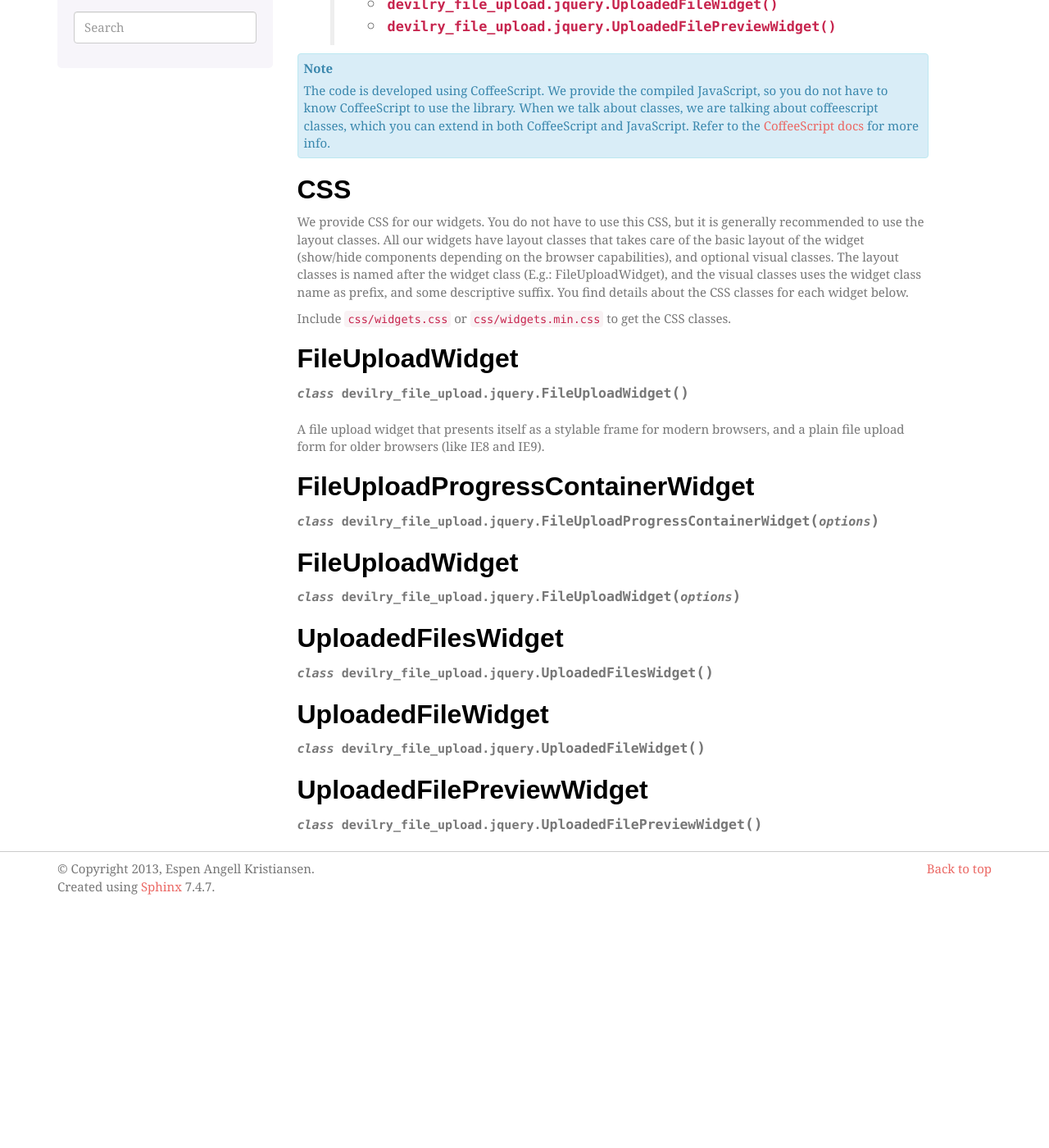
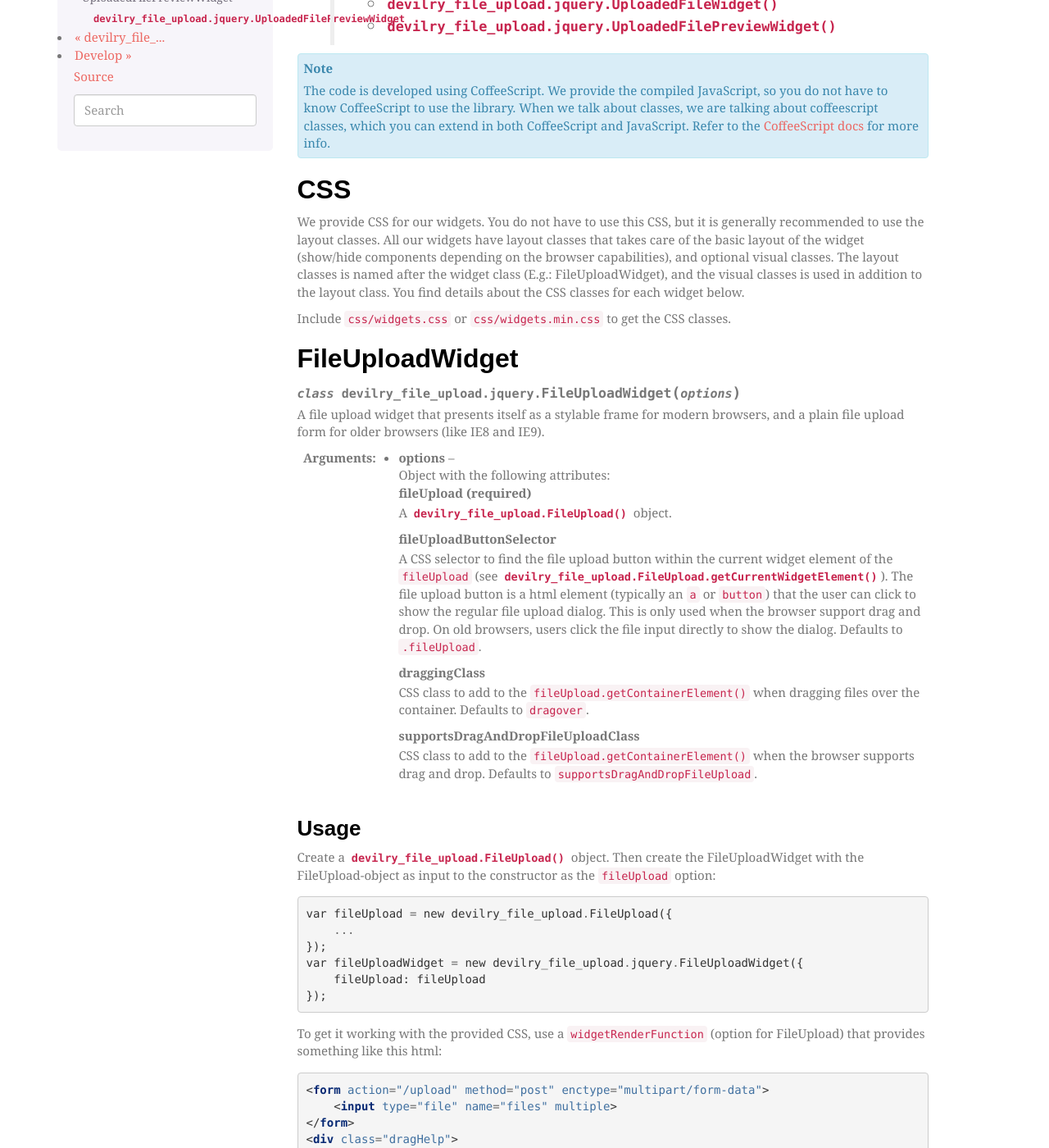
Before and after one commit to devilry/devilry_file_upload, a Sphinx documentation site: the page built from docs/source/jquerywidgets.rst, in a window 1280 px wide and 1400 px high, scrolled down 554 px. Shown: the whole window at 82% size. Built offline with Sphinx 7.4.7, drawn with Linux system fonts in a browser that asks for light colours; some web fonts are replaced; before the commit the page ends 1657 px from its top, so only the background shows below that; some of the changed text lies outside the part shown.

Commit message:
Cleanup the CSS.

```diff
--- a/docs/source/jquerywidgets.rst
+++ b/docs/source/jquerywidgets.rst
@@ -43,8 +43,8 @@
 that takes care of the basic layout of the widget (show/hide components
 depending on the browser capabilities), and optional visual classes. The layout classes
 is named after the widget class (E.g.: FileUploadWidget), and the visual
-classes uses the widget class name as prefix, and some descriptive suffix. You
-find details about the CSS classes for each widget below.
+classes is used in addition to the layout class. You find details about the CSS
+classes for each widget below.
 
 Include ``css/widgets.css`` or ``css/widgets.min.css`` to get the CSS classes.
 
@@ -52,17 +52,119 @@
 
 FileUploadWidget
 ================
-.. class:: devilry_file_upload.jquery.FileUploadWidget
+.. class:: devilry_file_upload.jquery.FileUploadWidget(options)
 
-A file upload widget that presents itself as a stylable frame for modern
-browsers, and a plain file upload form for older browsers (like IE8 and
-IE9).
+    A file upload widget that presents itself as a stylable frame for modern
+    browsers, and a plain file upload form for older browsers (like IE8 and
+    IE9).
 
+    :param options: Object with the following attributes:
+
+        fileUpload (required)
+            A :class:`devilry_file_upload.FileUpload` object.
+
+        fileUploadButtonSelector
+            A CSS selector to find the file upload button within the current
+            widget element of the ``fileUpload`` (see
+            :class:`devilry_file_upload.FileUpload.getCurrentWidgetElement`).
+            The file upload button is a html element (typically an ``a`` or
+            ``button``) that the user can click to show the regular file upload
+            dialog. This is only used when the browser support drag and drop.
+            On old browsers, users click the file input directly to show the
+            dialog. Defaults to ``.fileUpload``.
+
+        draggingClass
+            CSS class to add to the ``fileUpload.getContainerElement()`` when
+            dragging files over the container. Defaults to ``dragover``.
+
+        supportsDragAndDropFileUploadClass
+            CSS class to add to the ``fileUpload.getContainerElement()`` when
+            the browser supports drag and drop. Defaults to
+            ``supportsDragAndDropFileUpload``.
+
+
+Usage
+-----
+
+Create a :class:`devilry_file_upload.FileUpload` object. Then create the
+FileUploadWidget with the FileUpload-object as input to the constructor as the
+``fileUpload`` option::
+
+    var fileUpload = new devilry_file_upload.FileUpload({
+        ...
+    });
+    var fileUploadWidget = new devilry_file_upload.jquery.FileUploadWidget({
+        fileUpload: fileUpload
+    });
+
+To get it working with the provided CSS, use a ``widgetRenderFunction`` (option
+for FileUpload) that provides something like this html:
+
+.. code-block:: html
+
+    <form action="/upload" method="post" enctype="multipart/form-data">
+        <input type="file" name="files" multiple>
+    </form>
+    <div class="dragHelp">
+        Add files by dragging and dropping them into this box, or
+        by <a href="#" class="fileUploadButton">uploading them</a>.
+    </div>
+    <div class="dropHelp">Drop your files to upload them.</div>
+    <div class="dropTarget"></div>
+
+The following properties of ``widgetRenderFunction`` is important:
+
+    - Provide a ``div.dragHelp``, ``div.dropHelp`` and ``div.dropTarget``
+      **outside** the form, because the form is hidden when drag and drop is
+      supported (through the ``supportsDragAndDropFileUpload`` css class).
+    - The form has ``enctype`` set correctly.
+    - The form  contains only one file field.
+    - You **do not** set the id-attribute of any of the elements.
+      :class:`devilry_file_upload.FileUpload` creates multiple widgets at the
+      same time so you will end up with muliple elements with the same ID in
+      your page.
+
+
+CSS classes
+-----------
+
+You set these classes on the ``containerElement`` for the ``FileUpload``.
+
+``.FileUploadWidget``
+    The basic layout for the widget.
+
+``.FileUploadWidget.FileUploadWidgetLargeStriped``
+    Styles the widget as a large box width striped border. The box expands when
+    you drag files into it.
+
+``.FileUploadWidget.FileUploadWidgetSlimLine``
+    Styles the widget as a slim box, kind of like the one used in github issues.
+
+``.FileUploadWidget.FileUploadWidgetSlimLineExpand``
+    Almost the same as FileUploadWidgetSlimLine, but the box expands when you
+    drag files into it, providing the user with a clearer visual indicator.
+
+
+
+.. warning::
+
+    The CSS will not work if you set ``draggingClass`` or
+    ``supportsDragAndDropFileUpload`` to something other than their defaults.
+
+
+Methods
+-------
+
+.. function:: devilry_file_upload.jquery.FileUploadWidget.destroy
+
+    Detach all event listeners from the object.
 
 
 FileUploadProgressContainerWidget
 =================================
 .. class:: devilry_file_upload.jquery.FileUploadProgressContainerWidget(options)
+
+
 
 
 FileUploadWidget
```
Also changed, not shown: 5 other files.
